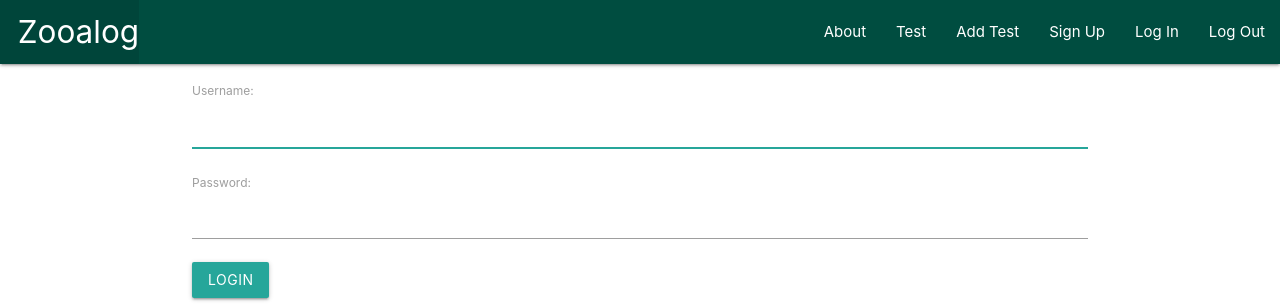
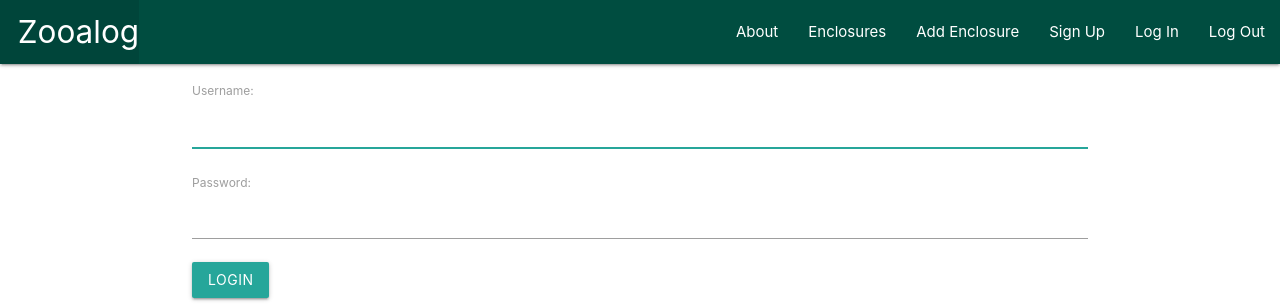
Before and after one commit to emilyaikens/Zooalog, a Django app: page /accounts/login/ in a window 1280 px wide. Shown: the top 305 px of the page. Run offline with Django 3.2, Linux system fonts and the light colour scheme; parts of the project's set-up code (start-up, migrations or seed data) failed here and were passed over.

Commit message:
change test to enclosures in base.html

```diff
--- a/main_app/templates/base.html
+++ b/main_app/templates/base.html
@@ -29,8 +29,8 @@
                 {% else %}
                 {% endif %}
                 <li><a href="{% url 'about' %}">About</a></li>
-                <li><a href="{% url 'index' %}">Test</a></li>
-                <li><a href="{% url 'test_create' %}">Add Test</a></li>
+                <li><a href="{% url 'index' %}">Enclosures</a></li>
+                <li><a href="{% url 'enclosure_create' %}">Add Enclosure</a></li>
                 <li><a href="{% url 'signup' %}">Sign Up</a></li>
                 <li><a href="{% url 'login' %}">Log In</a></li>
                 <li><a href="{% url 'logout' %}">Log Out</a></li>
```
